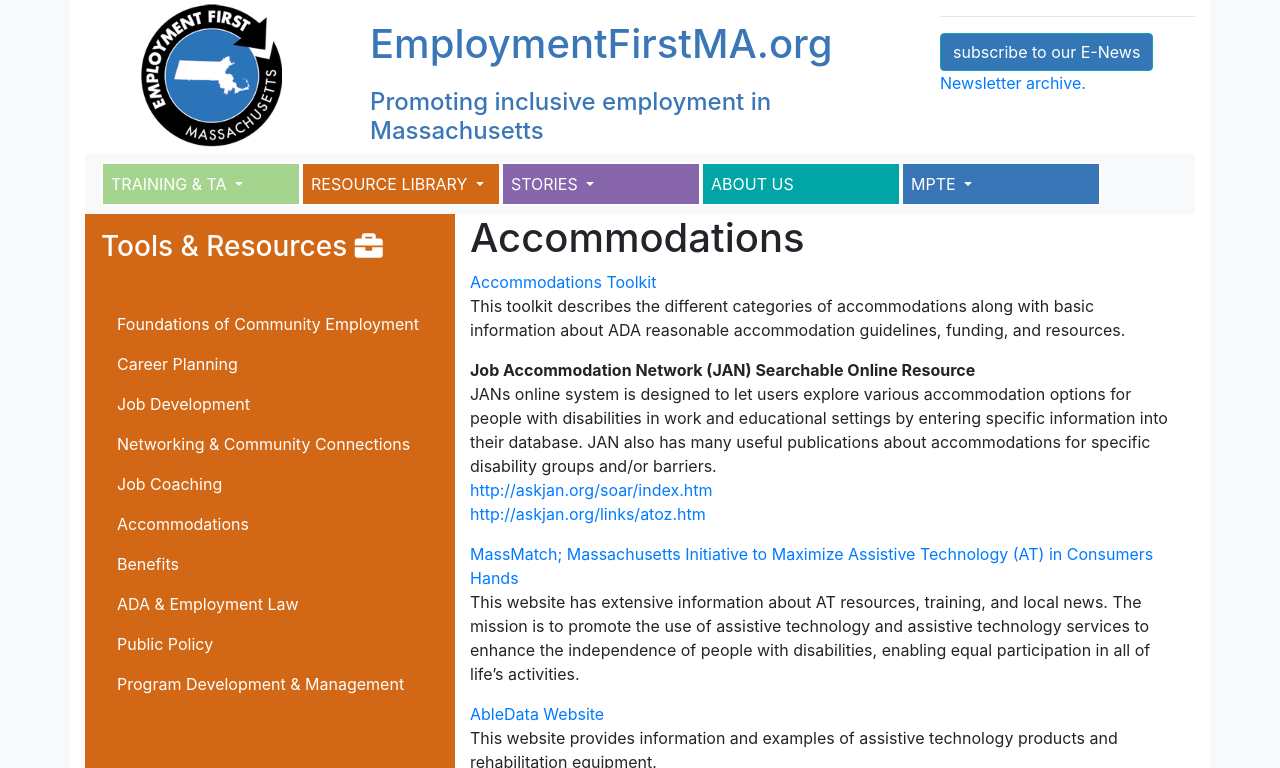
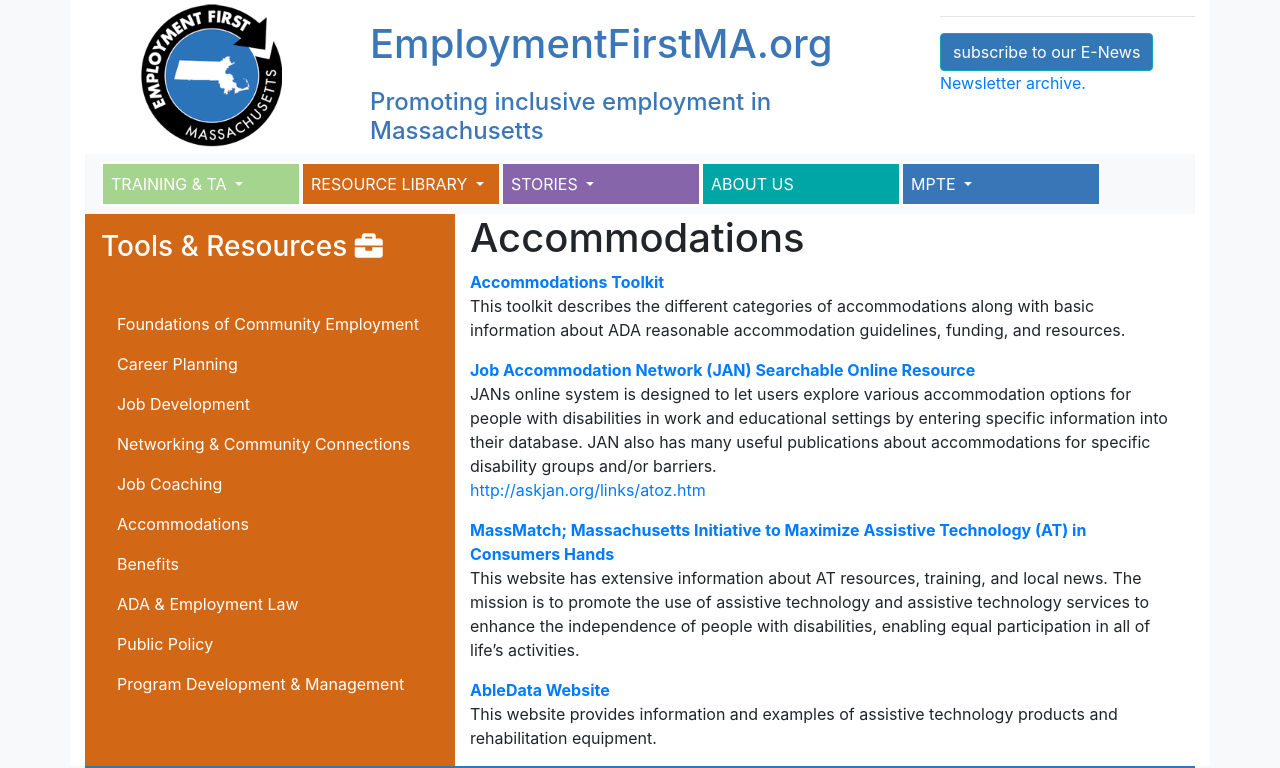
Before and after one commit to communityinclusion/employmentfirstma.org, a Jekyll site: the page built from pages/acc.md, in a window 1280 px wide and 900 px high, cut to the strip 0-768 px from the top of the window. Built offline with Jekyll 4.4.1, drawn with Linux system fonts in a browser that asks for light colours; nearby versions of some CDN libraries; a script that is not in the unit is left out; comment, search, counter and statistics services are not loaded; some of the changed lines change nothing that is shown.

Commit message:
Update Page “acc”

```diff
--- a/pages/acc.md
+++ b/pages/acc.md
@@ -1,20 +1,16 @@
 ---
-title: "Accommodations"
 layout: tr
+title: Accommodations
 ---
-
-[Accommodations Toolkit](files/accomm-toolkit.doc)
+[**Accommodations Toolkit**](files/accomm-toolkit.doc)\
 This toolkit describes the different categories of accommodations along with basic information about ADA reasonable accommodation guidelines, funding, and resources.
 
+[**Job Accommodation Network (JAN) Searchable Online Resource**](http://askjan.org/soar/index.htm)\
+JANs online system is designed to let users explore various accommodation options for people with disabilities in work and educational settings by entering specific information into their database. JAN also has many useful publications about accommodations for specific disability groups and/or barriers.\
+<http://askjan.org/links/atoz.htm>
 
-**Job Accommodation Network (JAN) Searchable Online Resource**
-JANs online system is designed to let users explore various accommodation options for people with disabilities in work and educational settings by entering specific information into their database. JAN also has many useful publications about accommodations for specific disability groups and/or barriers.
-[http://askjan.org/soar/index.htm](http://askjan.org/soar/index.htm)
-[http://askjan.org/links/atoz.htm](http://askjan.org/links/atoz.htm)
-
-
-[MassMatch; Massachusetts Initiative to Maximize Assistive Technology (AT) in Consumers Hands](http://www.massmatch.org)
+[**MassMatch; Massachusetts Initiative to Maximize Assistive Technology (AT) in Consumers Hands**](http://www.massmatch.org)\
 This website has extensive information about AT resources, training, and local news. The mission is to promote the use of assistive technology and assistive technology services to enhance the independence of people with disabilities, enabling equal participation in all of life's activities.
 
-[AbleData Website](http://www.abledata.com/)
+[**AbleData Website**](http://www.abledata.com/)\
 This website provides information and examples of assistive technology products and rehabilitation equipment.
```
